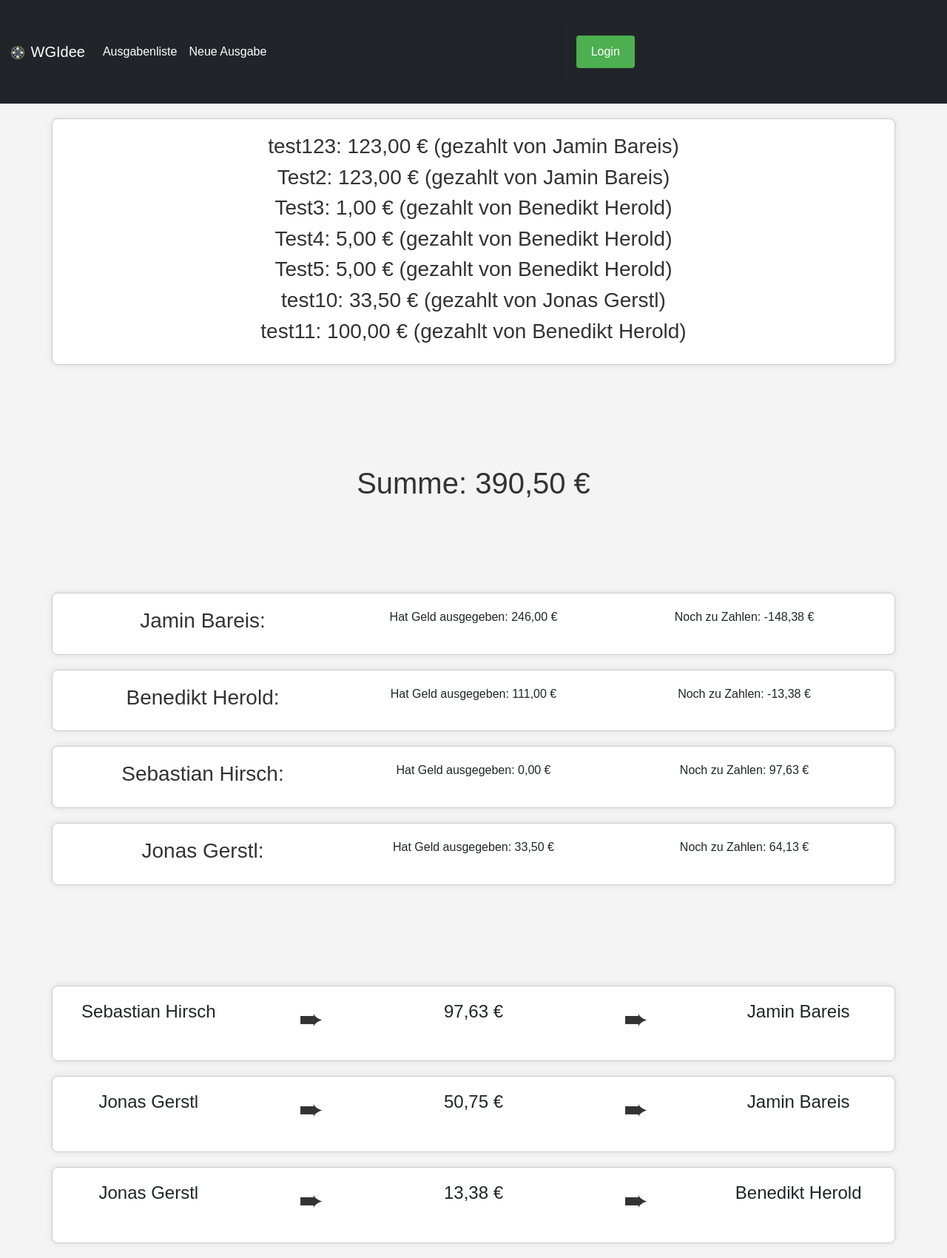
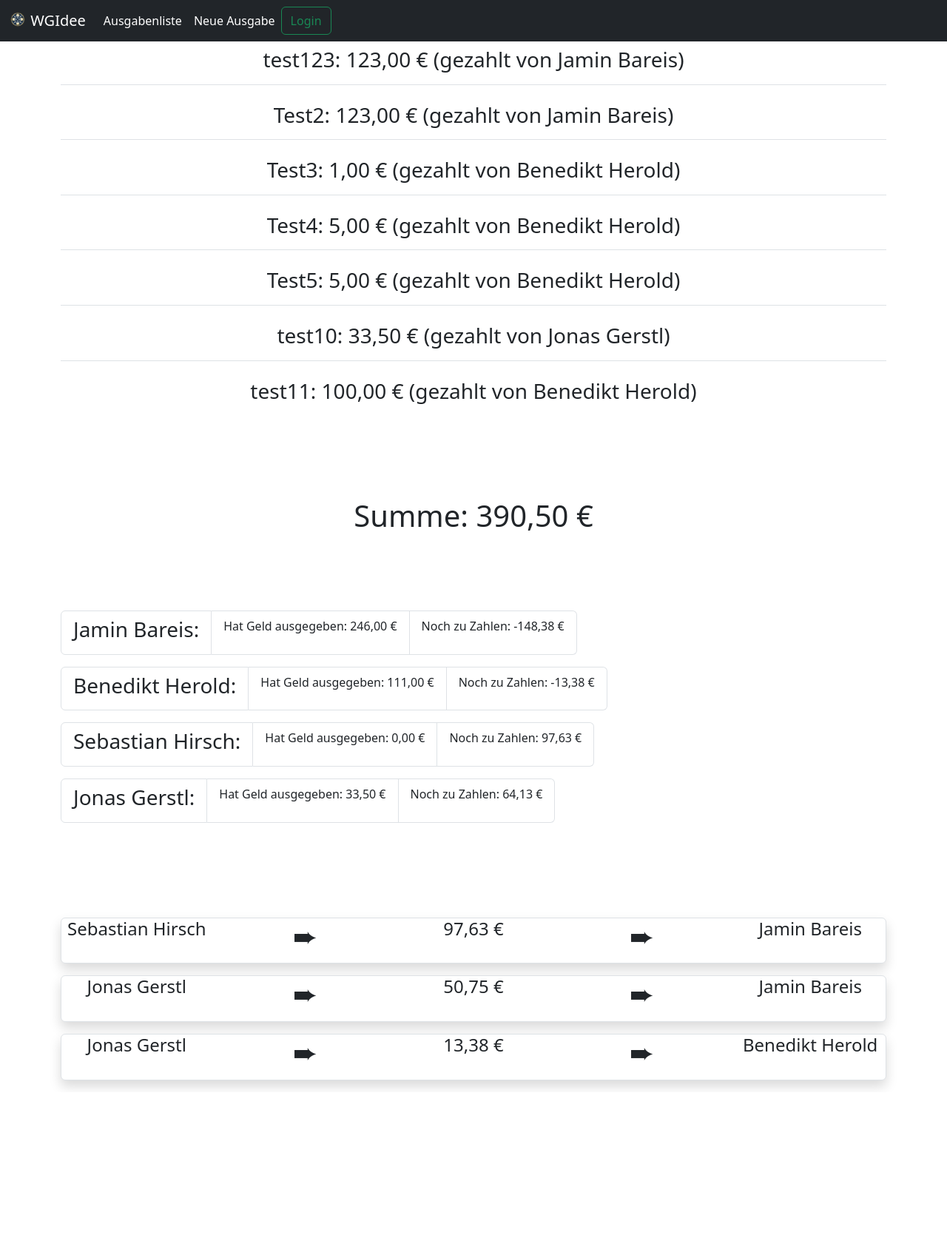
Before and after one commit to Diver0218/WG-Idee, a Django app: page /WGIdee/list/ in a window 1280 px wide. Shown: the whole page at 74% size. After the commit the page ends 1471 px from the top, so only its background shows below. Run offline with Django 4.2, Linux system fonts and the light colour scheme; data comes from the database, SQL or seed files in the repository; both versions use the stored data as it was after the commit.

Commit message:
Updated Formatting with Bootstrap

```diff
--- a/WGIdeeApp/static/WGIdeeApp/style.css
+++ b/WGIdeeApp/static/WGIdeeApp/style.css
@@ -5,14 +5,14 @@ body {
     padding: 0;
 }
 
-form {
+/* form {
     max-width: 600px;
     margin: 20px auto;
     background-color: #fff;
     padding: 20px;
     border-radius: 8px;
     box-shadow: 0 0 10px rgba(0, 0, 0, 0.1);
-}
+} */
 
 label {
     display: block;
--- a/WGIdeeApp/templates/WGIdeeApp/base.html
+++ b/WGIdeeApp/templates/WGIdeeApp/base.html
@@ -9,7 +9,7 @@
     <script src="https://cdn.jsdelivr.net/npm/bootstrap@5.3.2/dist/js/bootstrap.bundle.min.js" integrity="sha384-C6RzsynM9kWDrMNeT87bh95OGNyZPhcTNXj1NW7RuBCsyN/o0jlpcV8Qyq46cDfL" crossorigin="anonymous"></script>
     <title>{% block title %}{% endblock %}</title>
     <link href="{% static 'WGIdeeApp\favicon.png' %}" rel="icon" type="img/png">
-    <link href="{% static 'WGIdeeApp\style.css' %}" rel="stylesheet" type="text/css">
+    {% comment %} <link href="{% static 'WGIdeeApp\style.css' %}" rel="stylesheet" type="text/css"> {% endcomment %}
     {% block morestatics %}{% endblock %}
     <meta name="viewport" content="width=device-width, initial-scale=1">
 </head>
@@ -31,12 +31,12 @@
                 </ul>
                     {% if user.is_authenticated %}
                       <span class="navbar-text bg-dark">Als {{ user.vorname }} {{ user.nachname }} eingeloggt</span>
-                      <form class="d-flex" action="{% url 'logout' %}" method="POST">
+                      <form class="d-flex" action="{% url 'logout' %}" method="POST" role="search">
                         {% csrf_token %}
                         <button class="form-control shadow-none btn btn-outline-success navbar-btn" type="submit">Logout</button>
                       </form>
                     {% else %}
-                      <form class="d-flex bg-dark" action="{% url 'login' %}" method="POST">
+                      <form class="d-flex" action="{% url 'login' %}" method="POST" role="search">
                         {% csrf_token %}
                         <button class="form-control shadow-none btn btn-outline-success navbar-btn" type="submit">Login</button>
                       </form>
--- a/WGIdeeApp/templates/WGIdeeApp/list.html
+++ b/WGIdeeApp/templates/WGIdeeApp/list.html
@@ -2,18 +2,19 @@
 {% load static %}
 {% block title %}Ausgabenliste{% endblock %}
 {% block morestatics %}
-<link href="{% static 'WGIdeeApp\list-style.css' %}" rel="stylesheet" type="text/css">
+{% comment %} <link href="{% static 'WGIdeeApp\list-style.css' %}" rel="stylesheet" type="text/css"> {% endcomment %}
 {% endblock %}
 {% block content %}
     {% if Ausgaben_list %}
     <div class="container text-center">
-        <div class="row">
+        <ul class="list-group list-group-flush">
+
         {% for Ausgabe in Ausgaben_list %}
-            <div cass="container">
+            <li class="list-group-item mb-3">
                 <h3>{{ Ausgabe.Beschreibung }}:            {{ Ausgabe.Preis|floatformat:2 }} &#8364;   (gezahlt von {{ Ausgabe.Person.first_name}}  {{ Ausgabe.Person.last_name }}) <br/></h3>
-            </div>
+            </li>
         {% endfor %}
-       </div>
+    </ul>
     </div>
         <br/><br/><br/><br/>
         <div class="container text-center">
@@ -22,18 +23,19 @@
         <br/><br/><br/><br/>
             {% if Person_list %}
             <div class="container text-center">
+                <ul class="list-group mb-3">
                 {% for Person in Person_list %}
-                <div class="row">
-                    <div class="col">
+                <ul class="list-group list-group-horizontal mb-3">
+                    <li class="list-group-item">
                         <h3>{{ Person.first_name }} {{ Person.last_name }}:</h3>
-                    </div>
-                    <div class="col">
+                    </li>
+                    <li class="list-group-item">
                         <p>Hat Geld ausgegeben: {{ Person.wert|floatformat:2 }} &#8364;</p>
-                    </div>
-                    <div class="col">
+                    </li>
+                    <li class="list-group-item">
                         <p>Noch zu Zahlen: {{ Person.debts|floatformat:2 }} &#8364;</p>
-                    </div>
-                </div>
+                    </li>
+                </ul>
                 {% endfor %}
             </div>
             {% else %}
@@ -44,6 +46,7 @@
             {% if comp_list %}
             <div class="container text-center">
                 {% for comp in comp_list %}
+                <div class="card mb-3 shadow border">
                     <div class="row">
                         <div class="col">
                             <h4>{{ comp.sender.first_name }} {{ comp.sender.last_name }}</h4>
@@ -53,13 +56,13 @@
                         </div>
                         <div class="col">
                             <h4>{{ comp.amount|floatformat:2 }} &#8364;</h4><br/>
-
                         </div>
                         <div class="col">
                             <h1>&#10152;</h1>
                         </div>
                         <div class="col">
                             <h4>{{ comp.receiver.first_name }} {{ comp.receiver.last_name }}</h4>
+                        </div>
                     </div>
                 </div>
                 {% endfor %}
--- /dev/null
+++ b/pyvenv.cfg
@@ -0,0 +1,5 @@
+home = C:\Program Files\Python311
+include-system-site-packages = false
+version = 3.11.0
+executable = C:\Program Files\Python311\python.exe
+command = C:\Program Files\Python311\python.exe -m venv C:\Users\xcx1833\OneDrive - Atruvia\Dokumente\DHBW\SWE\git\WG-Idee
```
Also changed, not shown: WGIdeeApp/templates/WGIdeeApp/outgoings.html (+17 -5 lines), WGIdeeApp/templates/registration/login.html (+17 -6 lines), WGIdeeApp/templates/registration/sign_up.html (+17 -6 lines), db.sqlite3, 1 other file. Lines whose indentation alone changed are shown as unchanged.
